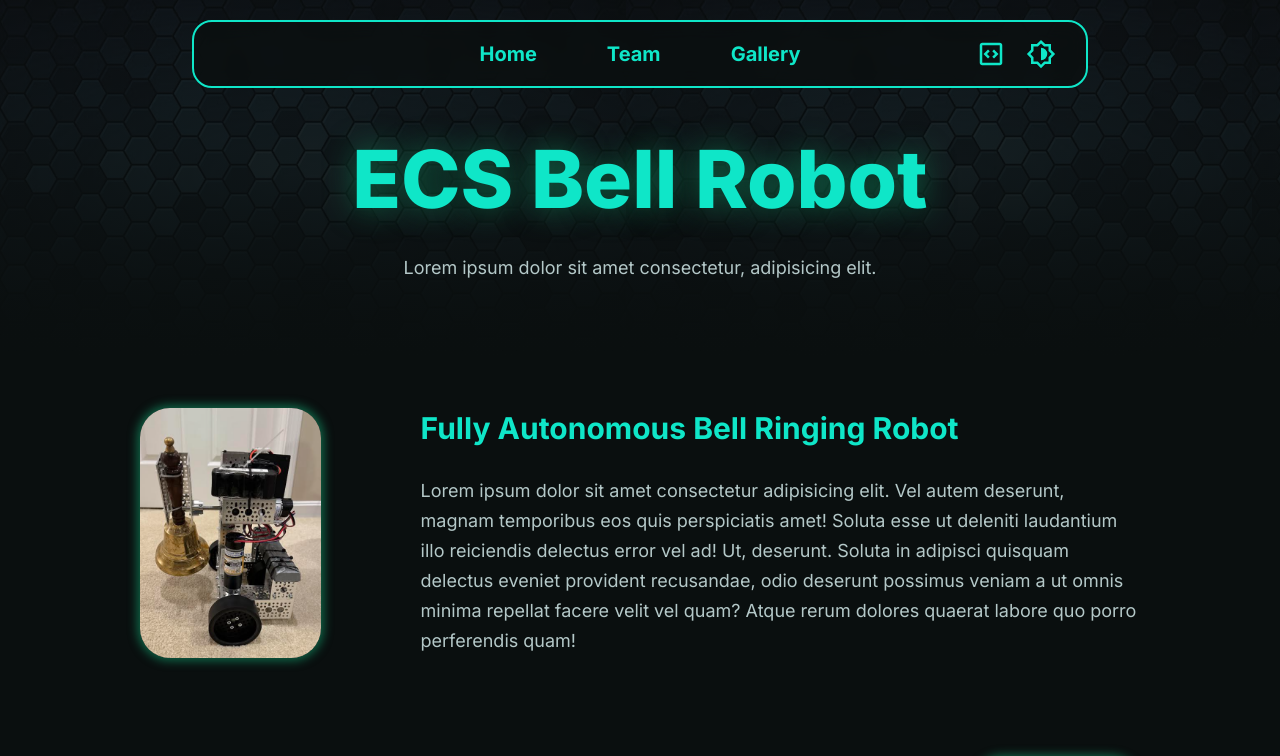
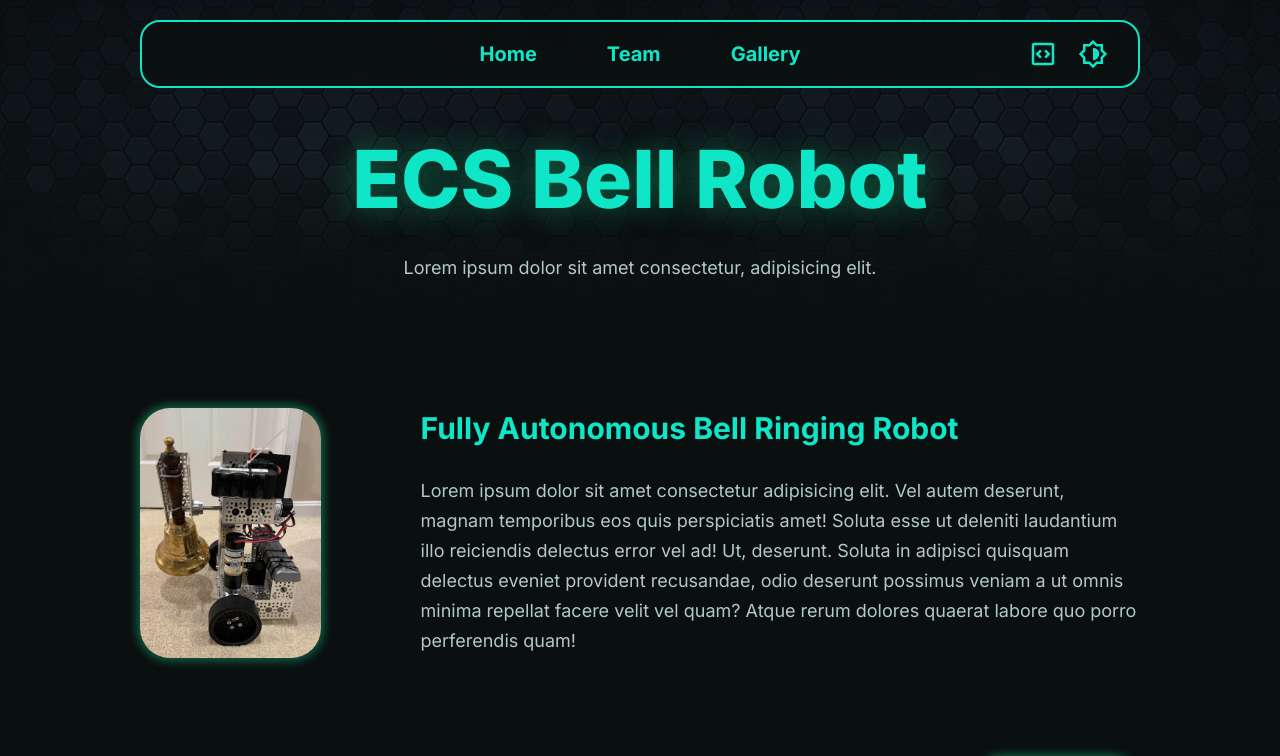
Before and after one commit to tonymac129/project-bellbot, a React (Vite) app: page / in a window 1280 px wide. Shown: the top 756 px of the page. Built offline with nearby package versions, Linux system fonts and the light colour scheme.

Commit message:
Updated styling and added favicon

```diff
--- a/index.html
+++ b/index.html
@@ -4,6 +4,7 @@
     <meta charset="UTF-8" />
     <meta name="viewport" content="width=device-width, initial-scale=1.0" />
     <title>ECS Bell Robot</title>
+    <link rel="shortcut icon" href="/ecs-bell-bot-site/favicon.png" type="image/x-icon">
     <link rel="preconnect" href="https://fonts.googleapis.com" />
     <link rel="preconnect" href="https://fonts.gstatic.com" crossorigin />
     <link
--- a/src/index.css
+++ b/src/index.css
@@ -35,8 +35,10 @@ body {
   top: 20px;
   z-index: 100;
   padding-block: 10px;
-  width: 70%;
-  margin-inline: 15%;
+  max-width: 1000px;
+  width: 90%;
+  left: 50%;
+  transform: translateX(-50%);
   border: 2px solid var(--primary-color);
   display: flex;
   align-items: center;
```
Also changed, not shown: public/favicon.png (added).
